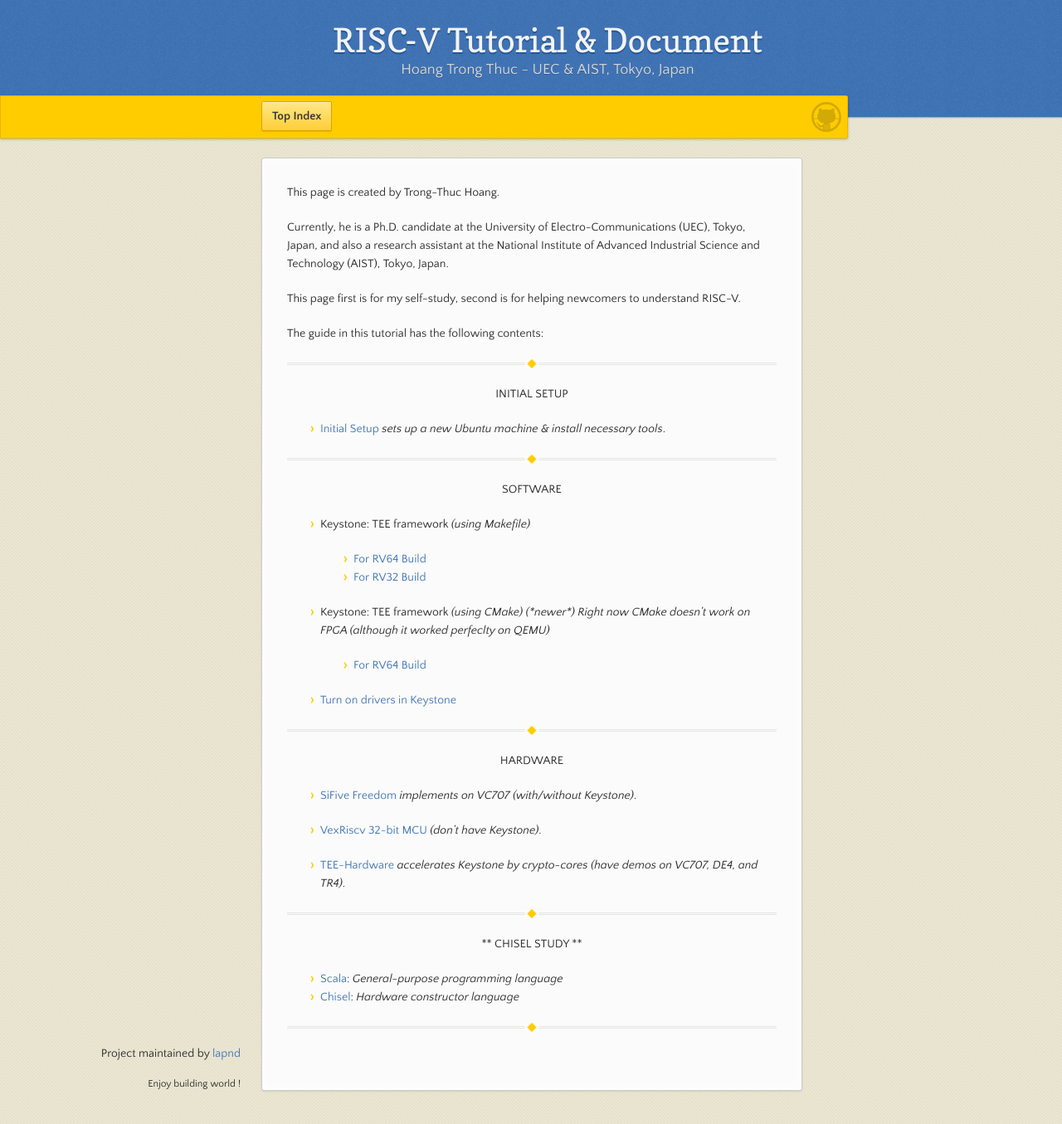
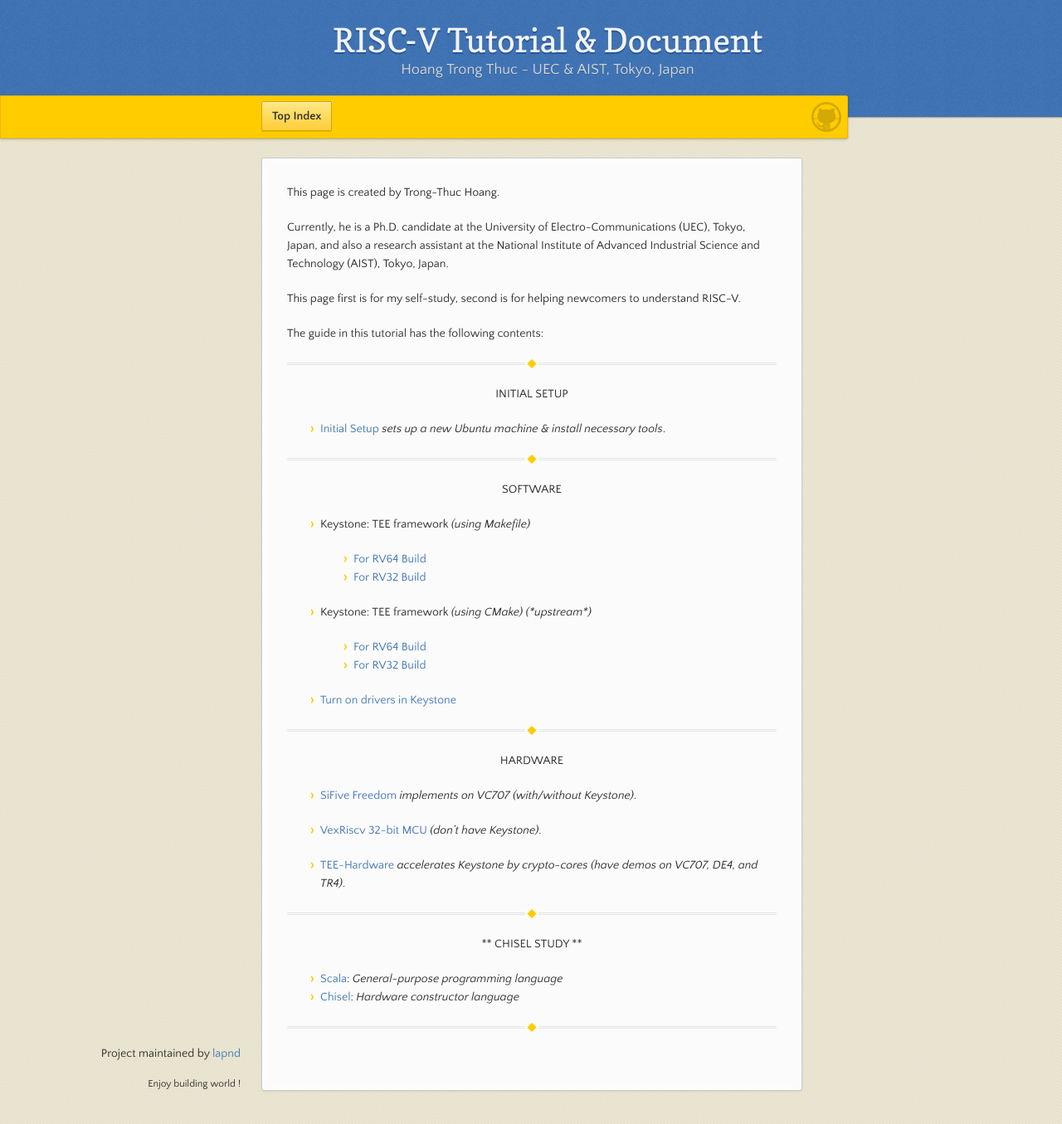
Before and after one commit to lapnd/httdes.github.io, a Jekyll site: the page built from index.md, in a window 1280 px wide and 1355 px high. Shown: the whole window at 83% size. Built offline with Jekyll 4.4.1, drawn with Linux system fonts in a browser that asks for light colours.

Commit message:
Update index.md

```diff
--- a/index.md
+++ b/index.md
@@ -25,9 +25,10 @@ The guide in this tutorial has the following contents:
   * [For RV64 Build](./keystone-makefile-64.md)
   * [For RV32 Build](./keystone-makefile-32.md)
 
-- Keystone: TEE framework *(using CMake)* *(\*newer\*)* *Right now CMake doesn't work on FPGA (although it worked perfeclty on QEMU)*
+- Keystone: TEE framework *(using CMake)* *(\*upstream\*)*
 
   * [For RV64 Build](./keystone-cmake-64.md)
+  * [For RV32 Build](./keystone-cmake-32.md)
 
 - [Turn on drivers in Keystone](./keystone-drivers.md)
 
```
